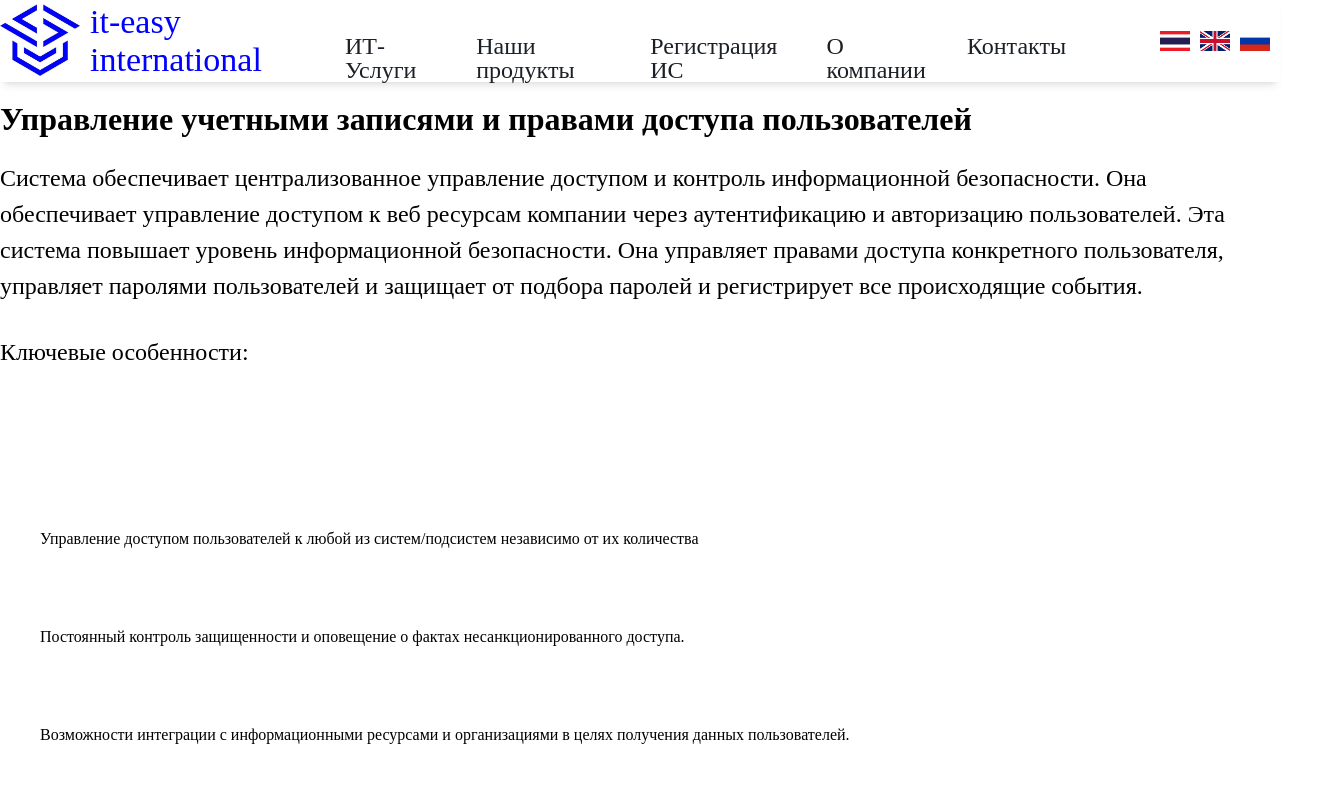
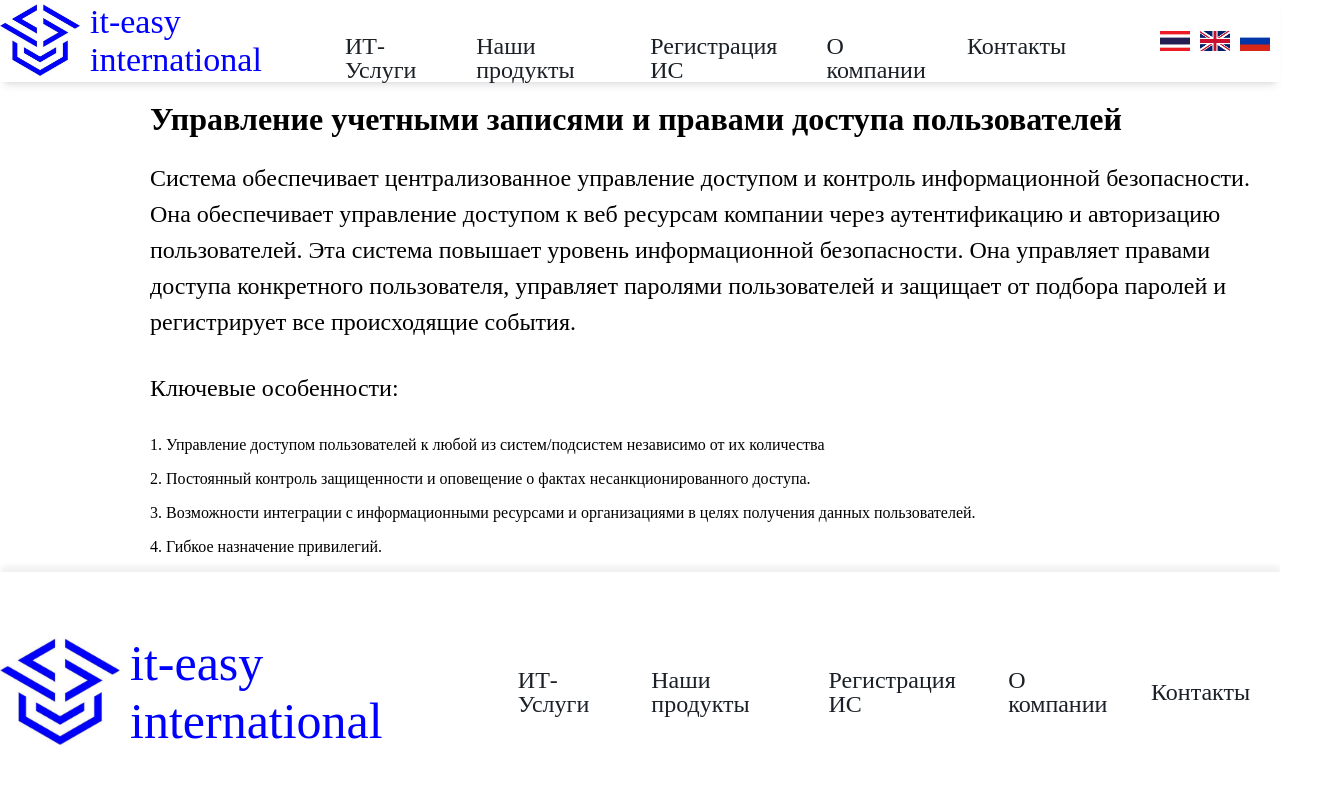
Before and after one commit to MaximEsin/It-easy, a React (Create React App) app: page /security in a window 1280 px wide. Shown: the top 800 px of the page, 1320 px wide, since content can reach past the window. Built offline with nearby package versions, Linux system fonts and the light colour scheme.

Commit message:
Security layout

```diff
--- a/src/pages/projects/Security.jsx
+++ b/src/pages/projects/Security.jsx
@@ -4,6 +4,7 @@ import styles from "../../styles/Projects.module.scss";
 const Security = () => {
     return(
         <div className={styles.project__container}>
+            <div className={styles.project__infoContainer}>
             <h1 className={styles.project__heading}>Управление учетными записями и правами доступа пользователей</h1>
                 <p className={styles.project__description}>
                   Система обеспечивает централизованное управление доступом и контроль информационной безопасности.
@@ -13,12 +14,11 @@ const Security = () => {
                 </p>
                 <div>
                   <p className={styles.project__description}>Ключевые особенности:</p>
-              <ul className={styles.project__container}>
-                  <li className={styles.project__container}>Управление доступом пользователей к любой из систем/подсистем независимо от их количества</li>
-                  <li className={styles.project__container}>Постоянный контроль защищенности и оповещение о фактах несанкционированного доступа.</li>
-                  <li className={styles.project__container}>Возможности интеграции с информационными ресурсами и организациями в целях получения данных пользователей.</li>
-                  <li className={styles.project__container}>Гибкое назначение привилегий.</li>
-              </ul>
+                      <p className={styles.project__}>1. Управление доступом пользователей к любой из систем/подсистем независимо от их количества</p>
+                      <p className={styles.project__}>2. Постоянный контроль защищенности и оповещение о фактах несанкционированного доступа.</p>
+                      <p className={styles.project__}>3. Возможности интеграции с информационными ресурсами и организациями в целях получения данных пользователей.</p>
+                      <p className={styles.project__}>4. Гибкое назначение привилегий.</p>
+                </div>
             </div>
         </div>
     )
```
Lines whose indentation alone changed are shown as unchanged.
